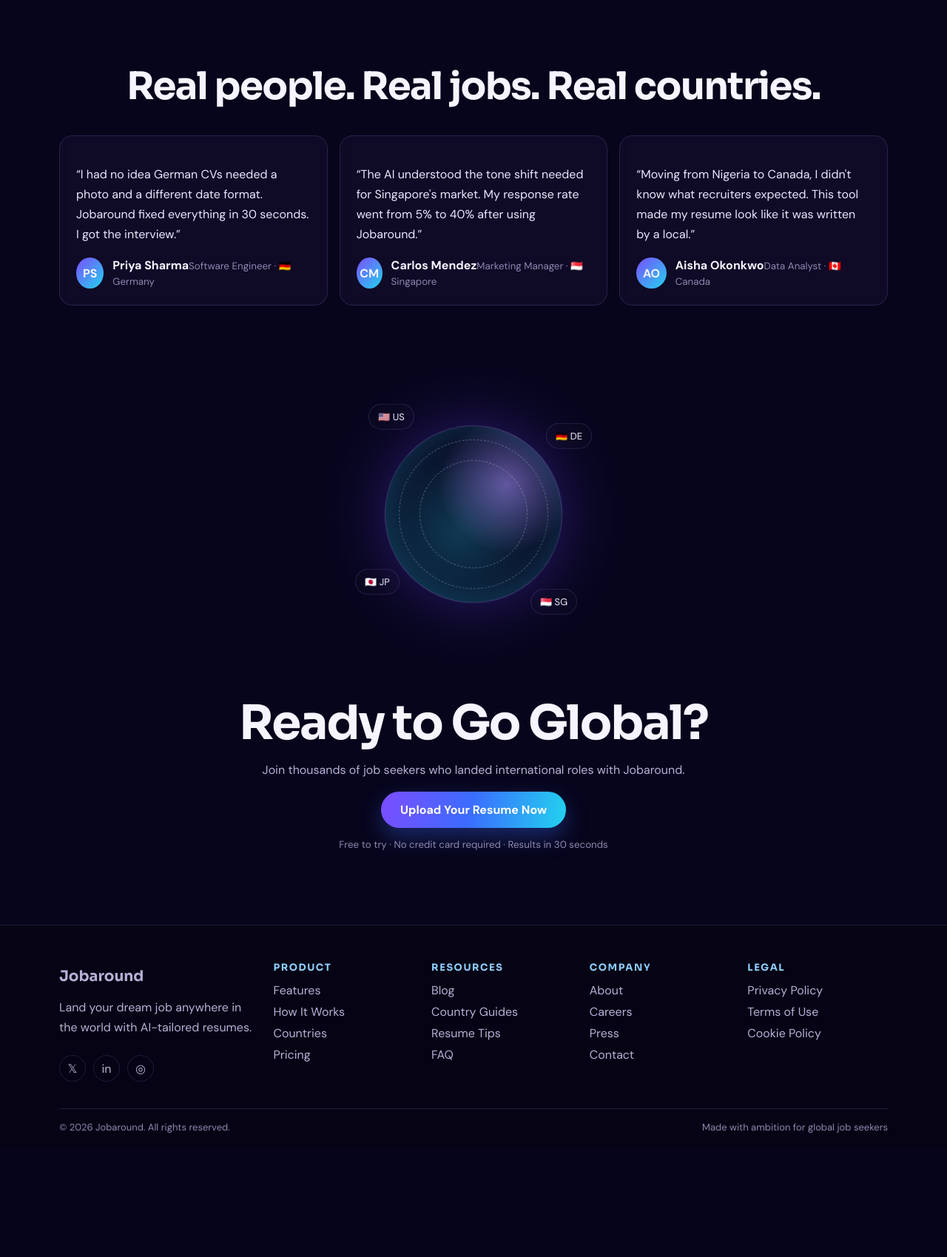
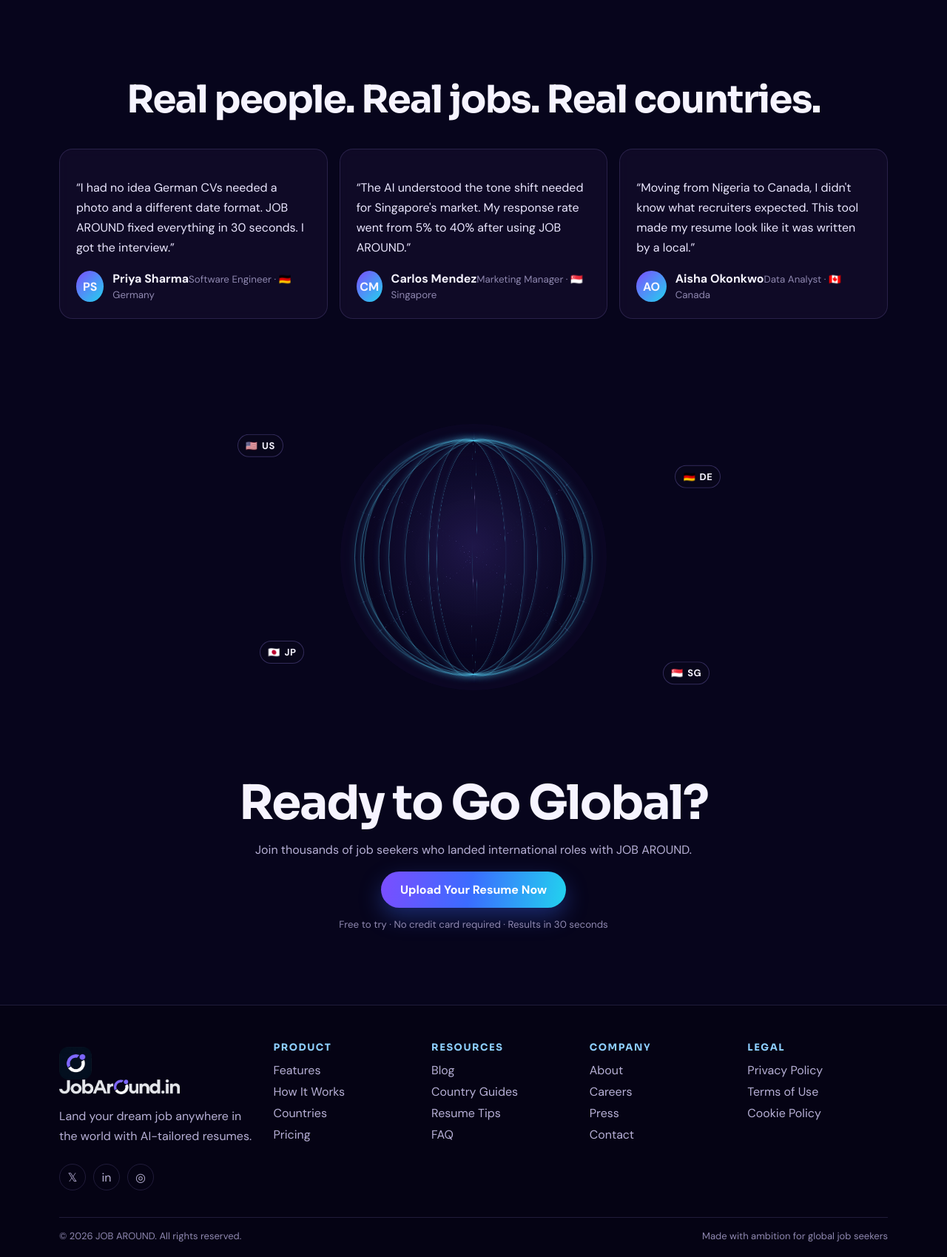
Before and after one commit to honey2611/jobaround_open_source, a Flask app: page / in a window 1280 px wide. Shown: the part 2280-3979 px from the top of the page at 74% size. Before the commit the page ends 3811 px from the top, so only its background shows below. Run offline with Flask 3, Linux system fonts and the light colour scheme.

Commit message:
Use the JobAround.in lockup and a wireframe globe in the header.
Co-authored-by: Cursor <cursoragent@cursor.com>

```diff
--- a/app.py
+++ b/app.py
@@ -153,7 +153,7 @@ def fallback_tailor(resume, country, job_title, job_description):
 def tailor_with_ollama(resume, country, job_title, job_description):
     guidance = COUNTRY_GUIDANCE.get(country, "Use the country's common professional resume conventions while avoiding unsupported assumptions.")
     prompt = f"""
-You are Jobaround, a professional resume localization assistant.
+You are the resume assistant for JOB AROUND.
 
 TASK:
 Rewrite the user's resume for a job application in {country}.
@@ -330,8 +330,8 @@ def faq_page():
 
 @app.get("/about")
 def about_page():
-    return render_template("page.html", title="About Jobaround", kicker="Company", paragraphs=[
-        "Jobaround rewrites a resume for the country you are applying in. It changes structure, tone, and which personal details to leave off. It does not invent employers, dates, or skills.",
+    return render_template("page.html", title="About JOB AROUND", kicker="Company", paragraphs=[
+        "JOB AROUND rewrites a resume for the country you are applying in. It changes structure, tone, and which personal details to leave off. It does not invent employers, dates, or skills.",
         "The site is a Flask app. When an Ollama server is configured, that model writes the draft. If it is unreachable, you still get a PDF and DOCX built from your original text.",
     ])
 
@@ -352,7 +352,7 @@ def press_page():
 def privacy_page():
     return render_template("page.html", title="Privacy Policy", kicker="Legal", paragraphs=[
         "The uploaded resume is read for text and then deleted from the upload folder. The generated PDF and DOCX remain on the server so your download links keep working.",
-        "If you are signed in, Jobaround stores your name, email, a password hash, and a short preview of each tailored resume in a local database.",
+        "If you are signed in, JOB AROUND stores your name, email, a password hash, and a short preview of each tailored resume in a local database.",
         "Contact messages are stored the same way. This app does not sell that information. A session cookie is used only to keep you signed in.",
     ])
 
@@ -360,14 +360,14 @@ def privacy_page():
 def terms_page():
     return render_template("page.html", title="Terms of Use", kicker="Legal", paragraphs=[
         "Upload only resumes you have the right to process. You are responsible for checking the result before you send it to an employer.",
-        "Jobaround does not promise interviews, offers, or that a generated file meets every local legal requirement.",
+        "JOB AROUND does not promise interviews, offers, or that a generated file meets every local legal requirement.",
         "The service is free to use. A country note is guidance, not legal advice.",
     ])
 
 @app.get("/cookies")
 def cookies_page():
     return render_template("page.html", title="Cookie Policy", kicker="Legal", paragraphs=[
-        "Jobaround sets one session cookie so sign-in and the upload form can stay on the same visit.",
+        "JOB AROUND sets one session cookie so sign-in and the upload form can stay on the same visit.",
         "The cookie is not used for advertising. Clearing it signs you out.",
     ])
 
--- a/static/style.css
+++ b/static/style.css
@@ -32,15 +32,16 @@ p { color: var(--muted); line-height: 1.7; }
 .nav {
   position: sticky; top: 0; z-index: 20;
   display: flex; align-items: center; gap: 22px;
-  height: 78px; padding: 0 6%;
+  min-height: 96px; height: auto; padding: 10px 6% 10px 18px;
   background: rgba(7, 5, 28, 0.72);
   backdrop-filter: blur(16px);
   border-bottom: 1px solid transparent;
   transition: border-color .3s, background .3s;
 }
 .nav.scrolled { border-bottom-color: var(--line); background: rgba(7, 5, 28, 0.9); }
-.brand { display: flex; align-items: center; gap: 10px; text-decoration: none; font-family: var(--display); font-weight: 700; font-size: 20px; margin-right: auto; }
-.mark { display: grid; place-items: center; filter: drop-shadow(0 0 10px rgba(34, 211, 238, 0.45)); }
+.brand { display: flex; flex-direction: column; align-items: flex-start; gap: 4px; text-decoration: none; margin-right: auto; }
+.brand-mark { width: 44px; height: 44px; border-radius: 12px; display: block; object-fit: cover; }
+.brand-word { height: 22px; width: auto; display: block; }
 .links { display: flex; align-items: center; gap: 26px; }
 .links a { text-decoration: none; color: #d9d4ef; font-weight: 500; }
 .links a:hover { color: white; }
@@ -135,31 +136,49 @@ p { color: var(--muted); line-height: 1.7; }
 .who { display: flex; gap: 12px; align-items: center; margin-top: 18px; }
 .who small, .post-card small { color: var(--soft); }
 .avatar { width: 42px; height: 42px; border-radius: 50%; display: grid; place-items: center; background: linear-gradient(135deg, #7c4dff, #22d3ee); font-weight: 700; }
-.globe-section { height: 420px; display: grid; place-items: center; position: relative; overflow: hidden; }
-.orbit { width: 320px; height: 320px; position: relative; }
-.sphere {
-  position: absolute; inset: 40px; border-radius: 50%;
+.globe-section { display: grid; place-items: center; padding: 10px 0 20px; overflow: hidden; }
+.net-stage { position: relative; width: min(760px, 100%); height: 480px; }
+.net-globe {
+  position: absolute; left: 50%; top: 50%; width: 360px; height: 360px; margin: -180px 0 0 -180px;
+  border-radius: 50%; perspective: 900px;
   background:
-    radial-gradient(circle at 35% 30%, rgba(167, 139, 250, .55), transparent 40%),
-    radial-gradient(circle at 60% 60%, rgba(34, 211, 238, .25), rgba(18, 8, 48, .2) 70%);
-  border: 1px solid rgba(167, 139, 250, .35);
-  box-shadow: inset 0 0 40px rgba(34, 211, 238, .25), 0 0 80px rgba(99, 62, 255, .35);
-  animation: spin 28s linear infinite;
+    radial-gradient(circle at 50% 46%, rgba(92, 70, 190, .28), rgba(16, 10, 40, .05) 58%, transparent 70%);
+  box-shadow: inset 0 0 90px rgba(40, 20, 90, .25);
 }
-.sphere::before, .sphere::after {
-  content: ""; position: absolute; inset: 18px; border-radius: 50%;
-  border: 1px dashed rgba(186, 230, 253, .35);
+.net-spin { position: absolute; inset: 0; transform-style: preserve-3d; animation: gy 26s linear infinite; }
+.mer, .par {
+  position: absolute; inset: 6%;
+  border: 1px solid rgba(90, 220, 255, .42);
+  border-radius: 50%;
+  box-shadow: 0 0 12px rgba(80, 200, 255, .15);
 }
-.sphere::after { inset: 46px; }
-.flag {
-  position: absolute; padding: 8px 12px; border-radius: 999px;
-  background: rgba(10, 8, 30, .8); border: 1px solid var(--line); font-size: 13px;
-  animation: floaty 5s ease-in-out infinite;
+.mer { transform: rotateY(var(--ry)); }
+.par { transform: rotateX(var(--rx)); border-color: rgba(170, 140, 255, .4); }
+.node {
+  position: absolute; width: 7px; height: 7px; border-radius: 50%;
+  background: #c4b5fd; box-shadow: 0 0 10px #c4b5fd;
 }
-.flag.a { top: 18px; left: 18px; }
-.flag.b { top: 40px; right: 0; animation-delay: .6s; }
-.flag.c { bottom: 50px; left: 0; animation-delay: 1s; }
-.flag.d { bottom: 24px; right: 20px; animation-delay: 1.4s; }
+.n1 { top: 28%; left: 34%; }
+.n2 { top: 46%; left: 62%; }
+.n3 { top: 62%; left: 30%; }
+.n4 { top: 38%; left: 48%; }
+.n5 { top: 58%; left: 54%; }
+.hot {
+  top: 52%; left: 70%; width: 12px; height: 12px;
+  background: #3ee7ff; box-shadow: 0 0 18px #3ee7ff, 0 0 36px rgba(62, 231, 255, .7);
+  animation: pulse 1.6s ease-in-out infinite;
+}
+.pin {
+  position: absolute; display: flex; align-items: center; gap: 6px;
+  padding: 6px 10px; border-radius: 999px;
+  background: rgba(10, 8, 28, .72); border: 1px solid rgba(160, 140, 255, .28);
+  font-size: 13px; animation: floaty 5.5s ease-in-out infinite;
+}
+.pin b { font-weight: 700; letter-spacing: .04em; }
+.p-us { top: 16%; left: 8%; }
+.p-de { top: 24%; right: 6%; animation-delay: .8s; }
+.p-jp { bottom: 20%; left: 12%; animation-delay: 1.2s; }
+.p-sg { bottom: 14%; right: 8%; animation-delay: 1.6s; }
 .cta-band { text-align: center; padding: 40px 0 100px; }
 .cta-band small { display: block; margin-top: 14px; color: var(--soft); }
 .page-hero { padding: 64px 0 10px; }
@@ -201,6 +220,8 @@ pre { white-space: pre-wrap; background: #08071a; border-radius: 12px; padding:
 .switch a { color: #9bdfff; }
 .history { grid-template-columns: 1fr; }
 .site-footer { border-top: 1px solid var(--line); padding: 48px 6% 20px; background: rgba(5, 3, 16, .65); }
+.site-footer .brand { margin-right: 0; }
+.site-footer .brand-word { height: 20px; }
 .footer-grid { display: grid; grid-template-columns: 1.4fr repeat(4, 1fr); gap: 24px; width: min(1120px, 100%); margin: 0 auto; }
 .footer-grid h4 { color: #8ecfff; font-size: 13px; letter-spacing: .12em; text-transform: uppercase; }
 .footer-grid a { display: block; color: var(--muted); text-decoration: none; margin: 8px 0; }
@@ -217,14 +238,17 @@ pre { white-space: pre-wrap; background: #08071a; border-radius: 12px; padding:
 @keyframes fill { to { width: 87%; } }
 @keyframes pulse { 50% { opacity: .45; transform: scale(.8); } }
 @keyframes spin { to { transform: rotate(360deg); } }
+@keyframes gy { to { transform: rotateY(360deg); } }
 @media (max-width: 900px) {
   .hero, .feature-grid, .steps, .quotes, .country-grid, .footer-grid, .grid { grid-template-columns: 1fr; }
   .hero, .section, .page-hero, .tool, .cta-band { width: min(1120px, calc(100% - 32px)); }
   .cta-row .btn { flex: 1 1 180px; }
   .menu { border: 1px solid rgba(255,255,255,.2); border-radius: 10px; }
+  .brand-mark { width: 40px; height: 40px; }
+  .brand-word { height: 18px; }
   .feature-main { grid-column: auto; }
   .menu { display: block; }
-  .links { display: none; position: absolute; top: 78px; left: 0; right: 0; flex-direction: column; align-items: flex-start; padding: 16px 8%; background: rgba(7,5,28,.96); border-bottom: 1px solid var(--line); }
+  .links { display: none; position: absolute; top: 100%; left: 0; right: 0; flex-direction: column; align-items: flex-start; padding: 16px 8%; background: rgba(7,5,28,.96); border-bottom: 1px solid var(--line); }
   .links.open { display: flex; }
   .hero { padding-top: 36px; }
   .footer-bar { flex-direction: column; }
--- a/templates/account.html
+++ b/templates/account.html
@@ -1,5 +1,5 @@
 {% extends "base.html" %}
-{% block title %}Your history — Jobaround{% endblock %}
+{% block title %}Your history — JOB AROUND{% endblock %}
 {% block content %}
 <section class="page-hero">
   <div class="eyebrow"><span class="dot"></span> Profile</div>
--- a/templates/auth.html
+++ b/templates/auth.html
@@ -1,5 +1,5 @@
 {% extends "base.html" %}
-{% block title %}{% if mode == "signup" %}Create account{% else %}Sign in{% endif %} — Jobaround{% endblock %}
+{% block title %}{% if mode == "signup" %}Create account{% else %}Sign in{% endif %} — JOB AROUND{% endblock %}
 {% block content %}
 <section class="page-hero narrow">
   <div class="eyebrow"><span class="dot"></span> Account</div>
--- a/templates/base.html
+++ b/templates/base.html
@@ -3,33 +3,20 @@
 <head>
   <meta charset="utf-8">
   <meta name="viewport" content="width=device-width,initial-scale=1">
-  <title>{% block title %}Jobaround{% endblock %}</title>
+  <title>{% block title %}JOB AROUND{% endblock %}</title>
+  <link rel="icon" href="/static/logo.png" type="image/png">
   <meta name="description" content="Upload a resume, pick a country, and download a tailored PDF or DOCX.">
   <link rel="preconnect" href="https://fonts.googleapis.com">
   <link rel="preconnect" href="https://fonts.gstatic.com" crossorigin>
-  <link href="https://fonts.googleapis.com/css2?family=DM+Sans:ital,opsz,wght@0,9..40,400;0,9..40,500;0,9..40,600;0,9..40,700&family=Sora:wght@500;600;700;800&display=swap" rel="stylesheet">
+  <link href="https://fonts.googleapis.com/css2?family=DM+Sans:ital,opsz,wght@0,9..40,400;0,9..40,500;0,9..40,600;0,9..40,700&family=Nunito:wght@800&family=Sora:wght@500;600;700;800&display=swap" rel="stylesheet">
   <link rel="stylesheet" href="/static/style.css">
   <script>document.documentElement.classList.add("js")</script>
 </head>
 <body>
 <header class="nav" id="nav">
-  <a class="brand" href="/">
-    <span class="mark" aria-hidden="true">
-      <svg viewBox="0 0 36 36" width="28" height="28">
-        <circle cx="16" cy="16" r="10" fill="none" stroke="url(#g)" stroke-width="1.6"/>
-        <ellipse cx="16" cy="16" rx="5" ry="10" fill="none" stroke="url(#g)" stroke-width="1.3"/>
-        <path d="M6 16h20M8 11h16M8 21h16" fill="none" stroke="url(#g)" stroke-width="1.1"/>
-        <path d="M23 7c0-2.2 1.6-3.4 2.6-4.4.3 1.2.8 2 1.6 2.6 1.2.8 1.8 2 1.8 3.2 0 2.2-1.8 3.8-3.8 3.8S23 9.2 23 7z" fill="#22d3ee"/>
-        <rect x="20" y="20" width="12" height="13" rx="2" fill="#120a2e" stroke="#c4b5fd" stroke-width="1.2"/>
-        <path d="M23 25h6M23 28h4" stroke="#22d3ee" stroke-width="1.2"/>
-        <defs>
-          <linearGradient id="g" x1="0" y1="0" x2="36" y2="36">
-            <stop stop-color="#c4b5fd"/><stop offset="1" stop-color="#22d3ee"/>
-          </linearGradient>
-        </defs>
-      </svg>
-    </span>
-    Jobaround
+  <a class="brand" href="/" aria-label="JobAround.in">
+    <img class="brand-mark" src="/static/logo.png" alt="">
+    <img class="brand-word" src="/static/wordmark.png" alt="JobAround.in">
   </a>
   <button class="menu" type="button" aria-label="Open menu" aria-expanded="false">
     <span></span><span></span><span></span>
@@ -55,7 +42,7 @@
 <footer class="site-footer">
   <div class="footer-grid">
     <div>
-      <a class="brand" href="/">Jobaround</a>
+      <a class="brand" href="/" aria-label="JobAround.in"><img class="brand-mark" src="/static/logo.png" alt=""><img class="brand-word" src="/static/wordmark.png" alt="JobAround.in"></a>
       <p>Land your dream job anywhere in the world with AI-tailored resumes.</p>
       <div class="socials">
         <a href="/contact" aria-label="Contact via message">𝕏</a>
@@ -92,7 +79,7 @@
     </div>
   </div>
   <div class="footer-bar">
-    <span>© {{ year }} Jobaround. All rights reserved.</span>
+    <span>© {{ year }} JOB AROUND. All rights reserved.</span>
     <span>Made with ambition for global job seekers</span>
   </div>
 </footer>
--- a/templates/blog.html
+++ b/templates/blog.html
@@ -1,5 +1,5 @@
 {% extends "base.html" %}
-{% block title %}Blog — Jobaround{% endblock %}
+{% block title %}Blog — JOB AROUND{% endblock %}
 {% block content %}
 <section class="page-hero">
   <div class="eyebrow"><span class="dot"></span> Job search tips</div>
--- a/templates/contact.html
+++ b/templates/contact.html
@@ -1,5 +1,5 @@
 {% extends "base.html" %}
-{% block title %}Contact — Jobaround{% endblock %}
+{% block title %}Contact — JOB AROUND{% endblock %}
 {% block content %}
 <section class="page-hero narrow">
   <div class="eyebrow"><span class="dot"></span> Contact</div>
--- a/templates/countries.html
+++ b/templates/countries.html
@@ -1,5 +1,5 @@
 {% extends "base.html" %}
-{% block title %}Countries — Jobaround{% endblock %}
+{% block title %}Countries — JOB AROUND{% endblock %}
 {% block content %}
 <section class="page-hero">
   <div class="eyebrow"><span class="dot"></span> Country guides</div>
--- a/templates/country.html
+++ b/templates/country.html
@@ -1,5 +1,5 @@
 {% extends "base.html" %}
-{% block title %}{{ country.name }} resume guide — Jobaround{% endblock %}
+{% block title %}{{ country.name }} resume guide — JOB AROUND{% endblock %}
 {% block content %}
 <section class="page-hero">
   <div class="eyebrow"><span class="dot"></span> Country guide</div>
@@ -9,7 +9,7 @@
 </section>
 <section class="section tight prose">
   <article class="card">
-    <h2>What Jobaround changes</h2>
+    <h2>What JOB AROUND changes</h2>
     <p>{{ country.guidance }}</p>
     <p>Photo guidance: {% if country.photo == "omit" %}leave it off.{% elif country.photo == "common" %}a photo is culturally common, and this tool will not require one.{% else %}optional. A photo is not added unless your file already contains that information as text.{% endif %}</p>
     <p>The rewrite can only use text extracted from your upload. It will not add employers, dates, degrees, or metrics.</p>
--- a/templates/faq.html
+++ b/templates/faq.html
@@ -1,5 +1,5 @@
 {% extends "base.html" %}
-{% block title %}FAQ — Jobaround{% endblock %}
+{% block title %}FAQ — JOB AROUND{% endblock %}
 {% block content %}
 <section class="page-hero">
   <div class="eyebrow"><span class="dot"></span> FAQ</div>
--- a/templates/how.html
+++ b/templates/how.html
@@ -1,5 +1,5 @@
 {% extends "base.html" %}
-{% block title %}How it works — Jobaround{% endblock %}
+{% block title %}How it works — JOB AROUND{% endblock %}
 {% block content %}
 <section class="page-hero">
   <div class="eyebrow"><span class="dot"></span> How it works</div>
--- a/templates/index.html
+++ b/templates/index.html
@@ -1,5 +1,5 @@
 {% extends "base.html" %}
-{% block title %}Jobaround — Your Resume. Any Country.{% endblock %}
+{% block title %}JOB AROUND — Your Resume. Any Country.{% endblock %}
 {% block content %}
 <section class="hero">
   <div class="hero-copy">
@@ -17,7 +17,7 @@
     </div>
   </div>
   <div class="mock">
-    <div class="mock-top"><i></i><i></i><i></i><em>jobaround.in — Resume Tailor</em></div>
+    <div class="mock-top"><i></i><i></i><i></i><em>JOB AROUND — Resume Tailor</em></div>
     <div class="drop">
       <div class="file-ico">▤</div>
       <strong>resume_2024.pdf</strong>
@@ -106,11 +106,11 @@
   </div>
   <div class="quotes">
     <article class="card reveal">
-      <p>“I had no idea German CVs needed a photo and a different date format. Jobaround fixed everything in 30 seconds. I got the interview.”</p>
+      <p>“I had no idea German CVs needed a photo and a different date format. JOB AROUND fixed everything in 30 seconds. I got the interview.”</p>
       <div class="who"><span class="avatar">PS</span><div><b>Priya Sharma</b><small>Software Engineer · 🇩🇪 Germany</small></div></div>
     </article>
     <article class="card reveal">
-      <p>“The AI understood the tone shift needed for Singapore's market. My response rate went from 5% to 40% after using Jobaround.”</p>
+      <p>“The AI understood the tone shift needed for Singapore's market. My response rate went from 5% to 40% after using JOB AROUND.”</p>
       <div class="who"><span class="avatar">CM</span><div><b>Carlos Mendez</b><small>Marketing Manager · 🇸🇬 Singapore</small></div></div>
     </article>
     <article class="card reveal">
@@ -121,19 +121,42 @@
 </section>
 
 <section class="globe-section" aria-hidden="true">
-  <div class="orbit">
-    <span class="flag a">🇺🇸 US</span>
-    <span class="flag b">🇩🇪 DE</span>
-    <span class="flag c">🇯🇵 JP</span>
-    <span class="flag d">🇸🇬 SG</span>
-    <div class="sphere"></div>
+  <div class="net-stage">
+    <span class="pin p-us">🇺🇸 <b>US</b></span>
+    <span class="pin p-de">🇩🇪 <b>DE</b></span>
+    <span class="pin p-jp">🇯🇵 <b>JP</b></span>
+    <span class="pin p-sg">🇸🇬 <b>SG</b></span>
+    <div class="net-globe">
+      <div class="net-spin">
+        <span class="mer" style="--ry:0deg"></span>
+        <span class="mer" style="--ry:20deg"></span>
+        <span class="mer" style="--ry:40deg"></span>
+        <span class="mer" style="--ry:60deg"></span>
+        <span class="mer" style="--ry:80deg"></span>
+        <span class="mer" style="--ry:100deg"></span>
+        <span class="mer" style="--ry:120deg"></span>
+        <span class="mer" style="--ry:140deg"></span>
+        <span class="mer" style="--ry:160deg"></span>
+        <span class="par" style="--rx:90deg"></span>
+        <span class="par" style="--rx:68deg"></span>
+        <span class="par" style="--rx:52deg"></span>
+        <span class="par" style="--rx:112deg"></span>
+        <span class="par" style="--rx:128deg"></span>
+        <span class="node n1"></span>
+        <span class="node n2"></span>
+        <span class="node n3"></span>
+        <span class="node n4"></span>
+        <span class="node n5"></span>
+        <span class="node hot"></span>
+      </div>
+    </div>
   </div>
 </section>
 
 <section class="cta-band">
   <div class="reveal">
     <h2>Ready to Go Global?</h2>
-    <p>Join thousands of job seekers who landed international roles with Jobaround.</p>
+    <p>Join thousands of job seekers who landed international roles with JOB AROUND.</p>
     <a class="btn" href="/tailor">Upload Your Resume Now</a>
     <small>Free to try · No credit card required · Results in 30 seconds</small>
   </div>
--- a/templates/page.html
+++ b/templates/page.html
@@ -1,5 +1,5 @@
 {% extends "base.html" %}
-{% block title %}{{ title }} — Jobaround{% endblock %}
+{% block title %}{{ title }} — JOB AROUND{% endblock %}
 {% block content %}
 <section class="page-hero narrow">
   <div class="eyebrow"><span class="dot"></span> {{ kicker }}</div>
--- a/templates/post.html
+++ b/templates/post.html
@@ -1,5 +1,5 @@
 {% extends "base.html" %}
-{% block title %}{{ post.title }} — Jobaround{% endblock %}
+{% block title %}{{ post.title }} — JOB AROUND{% endblock %}
 {% block content %}
 <section class="page-hero narrow">
   <div class="eyebrow"><span class="dot"></span> {{ post.date }}</div>
--- a/templates/pricing.html
+++ b/templates/pricing.html
@@ -1,5 +1,5 @@
 {% extends "base.html" %}
-{% block title %}Pricing — Jobaround{% endblock %}
+{% block title %}Pricing — JOB AROUND{% endblock %}
 {% block content %}
 <section class="page-hero">
   <div class="eyebrow"><span class="dot"></span> Pricing</div>
--- a/templates/tailor.html
+++ b/templates/tailor.html
@@ -1,5 +1,5 @@
 {% extends "base.html" %}
-{% block title %}Tailor a resume — Jobaround{% endblock %}
+{% block title %}Tailor a resume — JOB AROUND{% endblock %}
 {% block content %}
 <section class="page-hero">
   <div class="eyebrow"><span class="dot"></span> Resume tailor</div>
```
Also changed, not shown: content.py (+4 -4 lines), static/logo-o.png (added), static/logo.png (added), static/wordmark.png (added).
